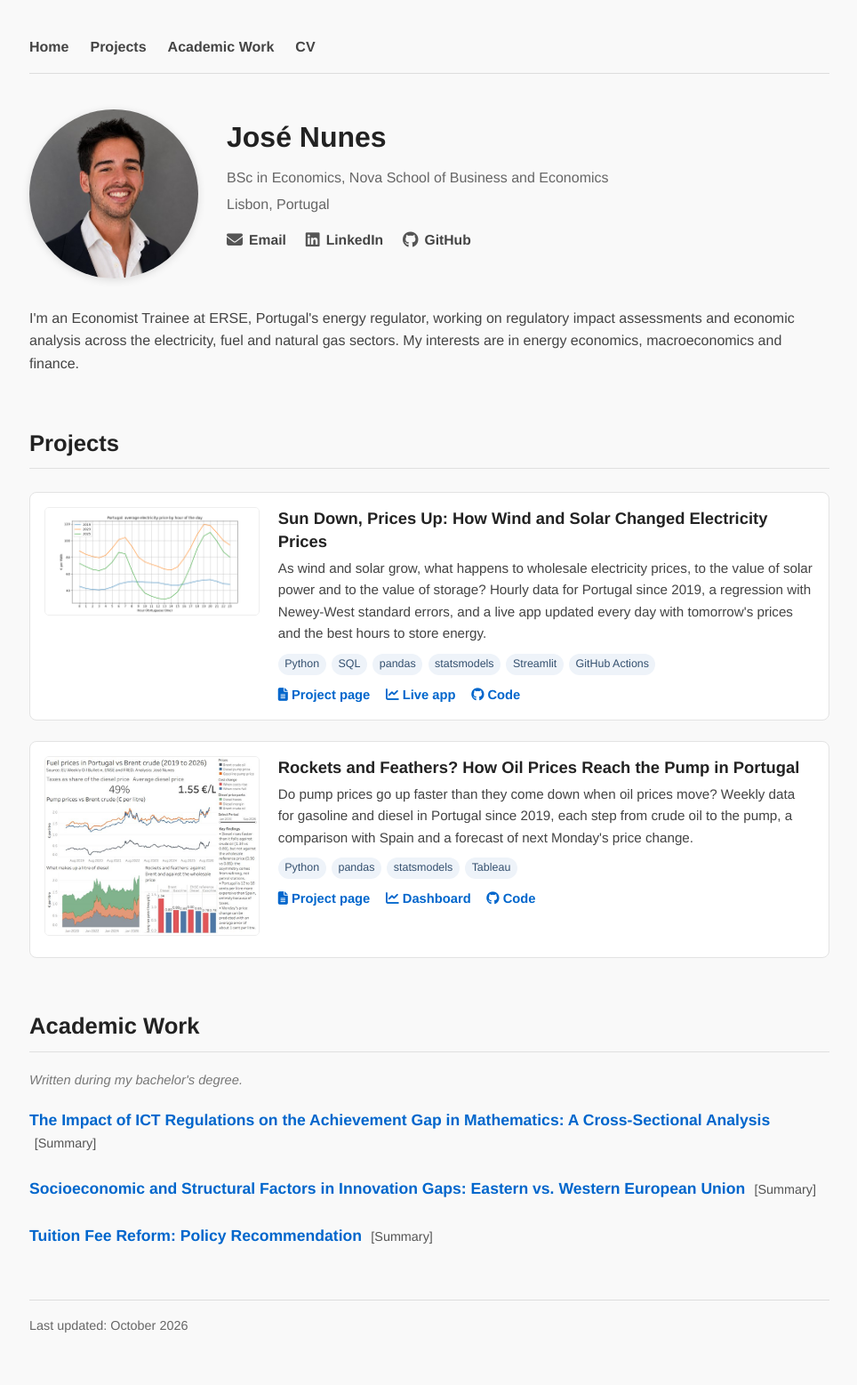
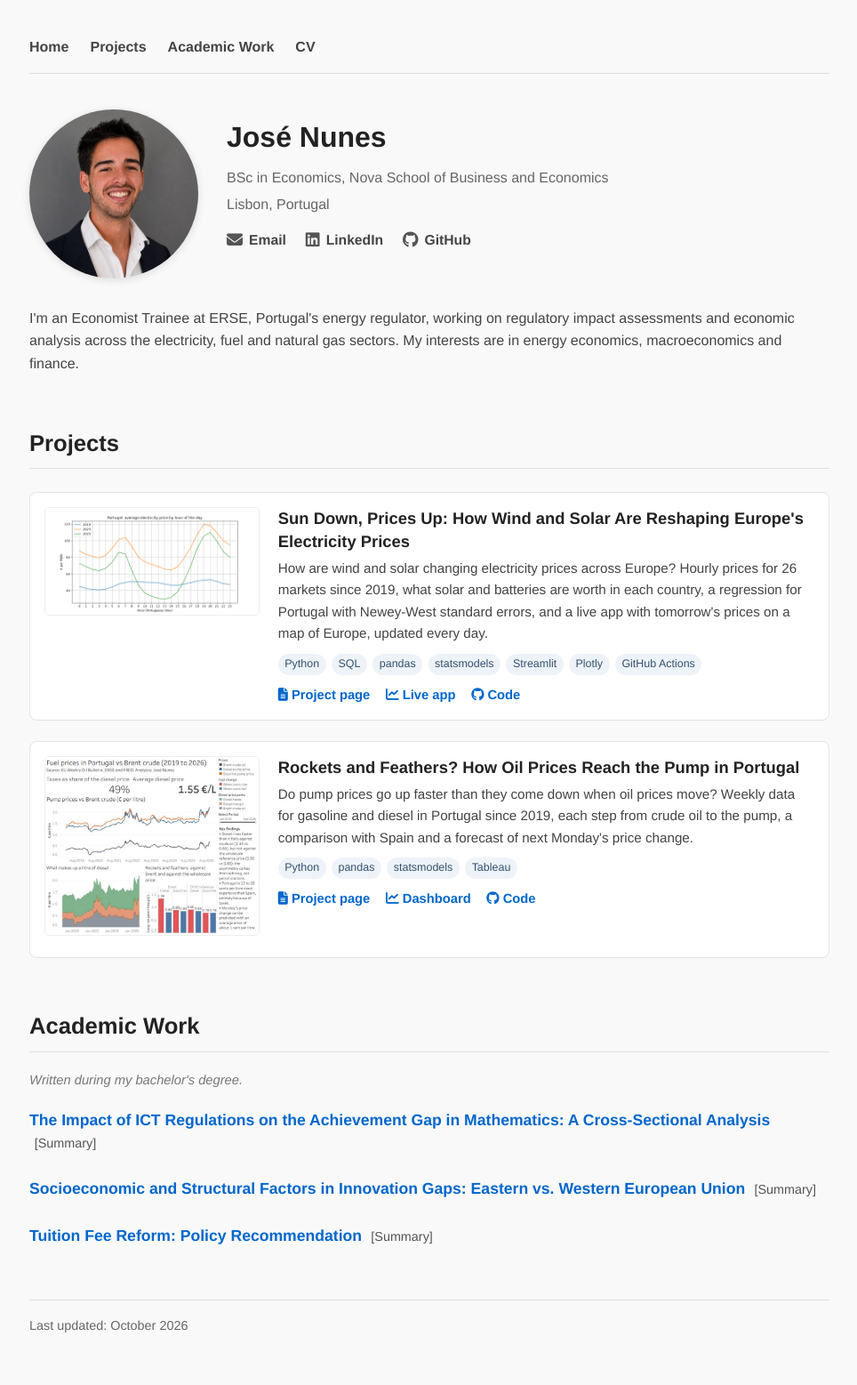
Before and after one commit to josepaulonunes/josepaulonunes.github.io, a Jekyll site: the page built from index.md, in a window 1280 px wide. Shown: the whole page at 89% size, without its empty margins (157-1121 px from the left). Built offline with Jekyll 4.4.1, drawn with Linux system fonts in a browser that asks for light colours.

Commit message:
Update the electricity project card

```diff
--- a/index.md
+++ b/index.md
@@ -37,9 +37,9 @@ I'm an Economist Trainee at ERSE, Portugal's energy regulator, working on regula
   <div class="project-card">
     <a href="/electricity-tracker/" class="project-thumb"><img src="/electricity-tracker/duck_curve.png" alt="Average electricity price by hour of the day in Portugal"></a>
     <div class="project-body">
-      <h3><a href="/electricity-tracker/">Sun Down, Prices Up: How Wind and Solar Changed Electricity Prices</a></h3>
-      <p>As wind and solar grow, what happens to wholesale electricity prices, to the value of solar power and to the value of storage? Hourly data for Portugal since 2019, a regression with Newey-West standard errors, and a live app updated every day with tomorrow's prices and the best hours to store energy.</p>
-      <div class="tags"><span>Python</span><span>SQL</span><span>pandas</span><span>statsmodels</span><span>Streamlit</span><span>GitHub Actions</span></div>
+    <h3><a href="/electricity-tracker/">Sun Down, Prices Up: How Wind and Solar Are Reshaping Europe's Electricity Prices</a></h3>
+      <p>How are wind and solar changing electricity prices across Europe? Hourly prices for 26 markets since 2019, what solar and batteries are worth in each country, a regression for Portugal with Newey-West standard errors, and a live app with tomorrow's prices on a map of Europe, updated every day.</p>
+      <div class="tags"><span>Python</span><span>SQL</span><span>pandas</span><span>statsmodels</span><span>Streamlit</span><span>Plotly</span><span>GitHub Actions</span></div>
       <div class="project-links">
         <a href="/electricity-tracker/"><i class="fa-solid fa-file-lines"></i> Project page</a>
         <a href="https://portugal-electricity-tracker.streamlit.app/" target="_blank" rel="noopener"><i class="fa-solid fa-chart-line"></i> Live app</a>
```
